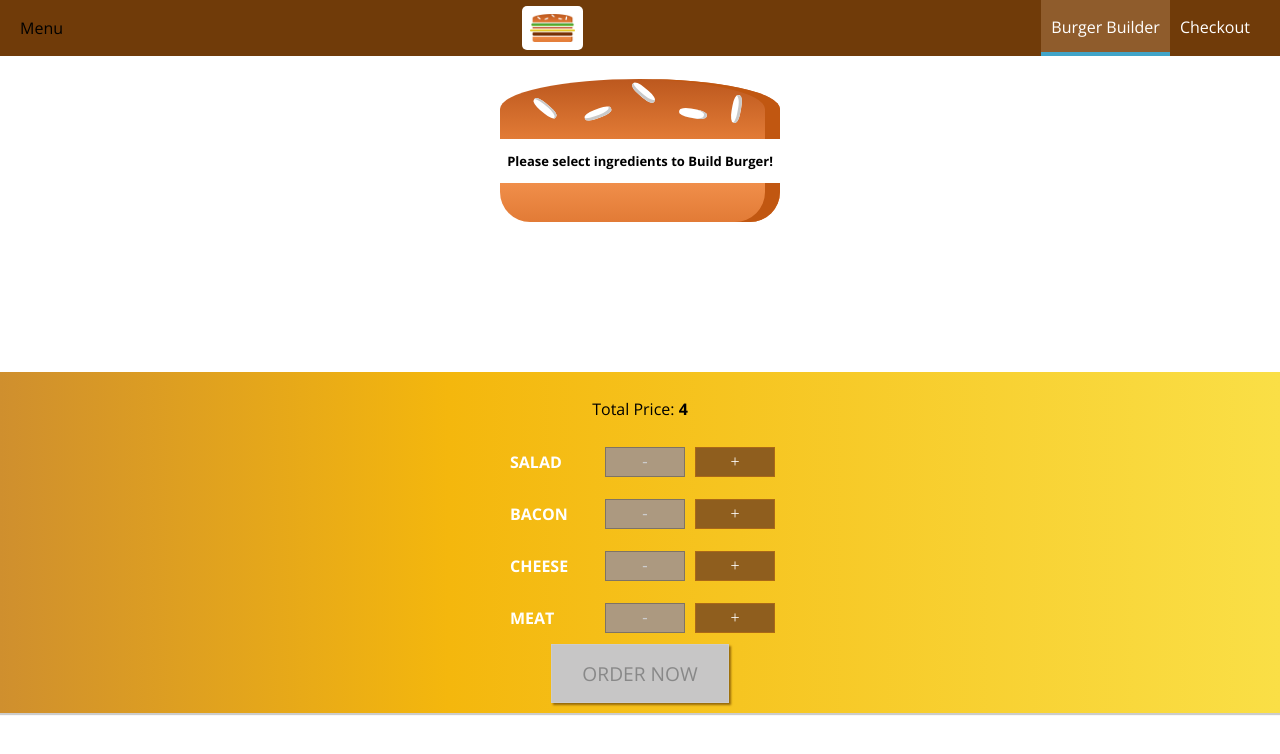
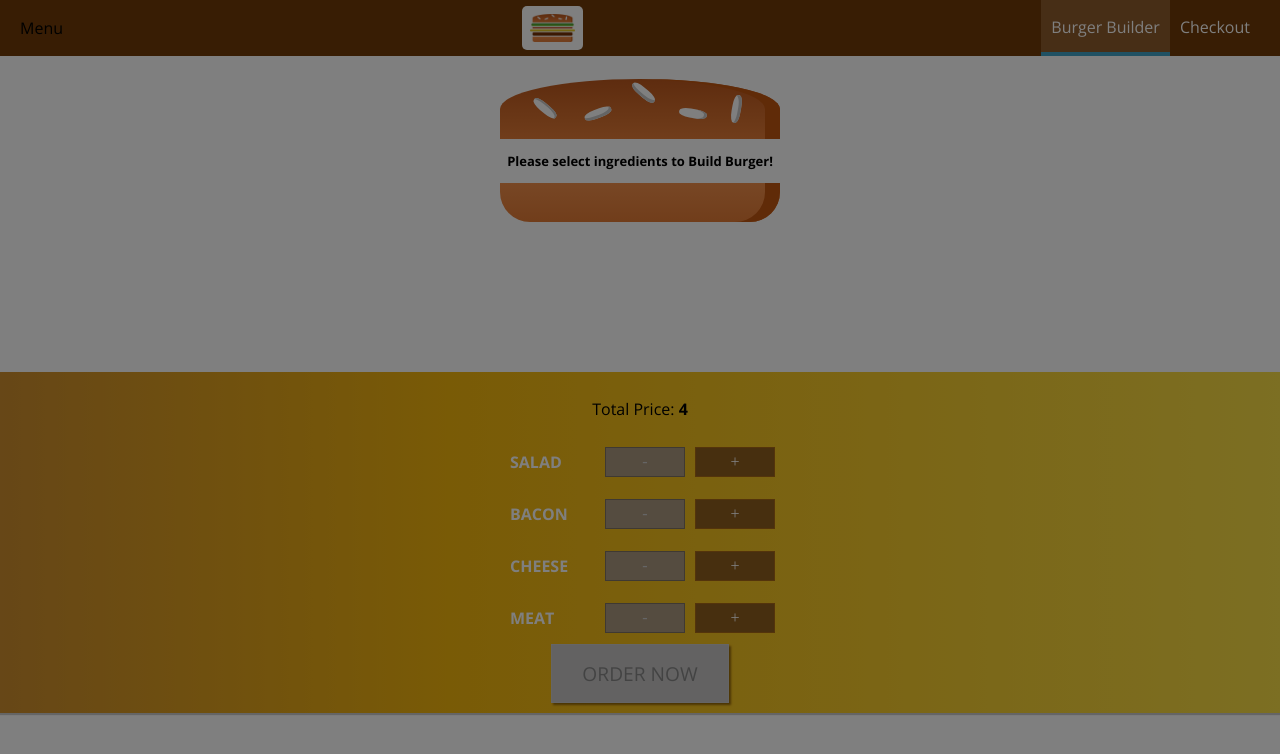
Before and after one commit to ibrahimkholil6210/burger-builder-react, a React (Create React App) app: page / in a window 1280 px wide. Shown: the top 754 px of the page. Built offline with nearby package versions, Linux system fonts and the light colour scheme.

Commit message:
Added backdrop on sidedrawer

```diff
--- a/src/components/Layout/Layout.js
+++ b/src/components/Layout/Layout.js
@@ -1,17 +1,30 @@
-import React from 'react';
+import React, { Component } from 'react';
 import Aux from '../../hoc/Auxiliary';
 import Toolbar from '../Navigation/Toolbar/Toolbar';
 import classes from './Layout.module.css';
-import SideDrawer from '../Navigation/SideDrawer/SindeDrawer';
+import SideDrawer from '../Navigation/SideDrawer/SideDrawer';
 
-export default function Layout(props) {
+export default class Layout extends Component {
+    state = {
+        showDrawer: true,
+    }
+
+    drawerToggleHandler = () => {
+        this.setState({ showDrawer: false });
+    }
+
+    render() {
         return (
             <Aux>
                 <Toolbar />
-            <SideDrawer />
+                <SideDrawer
+                    showDrawer={this.state.showDrawer}
+                    drawerToggleHandler={this.drawerToggleHandler}
+                />
                 <main className={classes.Content}>
-                {props.children}
+                    {this.props.children}
                 </main>
             </Aux>
         )
     }
+}
--- /dev/null
+++ b/src/components/Navigation/SideDrawer/SideDrawer.js
@@ -0,0 +1,26 @@
+import React from 'react';
+import Logo from '../../Logo/Logo';
+import NavigationItems from '../NavigationItems/NavigationItems';
+import classes from './sidedrawer.module.css';
+import Backdrop from '../../UI/Backdrop/Backdrop';
+import Aux from '../../../hoc/Auxiliary';
+
+export default function SindeDrawer(props) {
+    let drawerCssToggle = [classes.SideDrawer, classes.Open].join(' ');
+    if (!props.showDrawer) {
+        drawerCssToggle = [classes.SideDrawer, classes.Close].join(' ');
+    }
+    return (
+        <Aux>
+            <Backdrop show={props.showDrawer} modalClose={props.drawerToggleHandler} />
+            <div className={drawerCssToggle}>
+                <div className={classes.Logo}>
+                    <Logo />
+                </div>
+                <nav>
+                    <NavigationItems />
+                </nav>
+            </div>
+        </Aux>
+    )
+}
--- a/src/components/Navigation/SideDrawer/SindeDrawer.js
+++ /dev/null
@@ -1,17 +0,0 @@
-import React from 'react';
-import Logo from '../../Logo/Logo';
-import NavigationItems from '../NavigationItems/NavigationItems';
-import classes from './sidedrawer.module.css';
-
-export default function SindeDrawer() {
-    return (
-        <div className={classes.SideDrawer}>
-            <div className={classes.Logo}>
-                <Logo />
-            </div>
-            <nav>
-                <NavigationItems />
-            </nav>
-        </div>
-    )
-}
--- a/src/components/Navigation/Toolbar/Toolbar.js
+++ b/src/components/Navigation/Toolbar/Toolbar.js
@@ -5,10 +5,10 @@ import NavigationItems from '../NavigationItems/NavigationItems';
 
 export default function Toolbar(props) {
     return (
-        <header className={[classes.Toolbar, classes.DesktopOnly].join(' ')}>
+        <header className={classes.Toolbar}>
             <div>Menu</div>
             <Logo />
-            <nav>
+            <nav className={[classes.DesktopOnly].join(' ')}>
                 <NavigationItems />
             </nav>
         </header>
```
Lines whose indentation alone changed are shown as unchanged.
